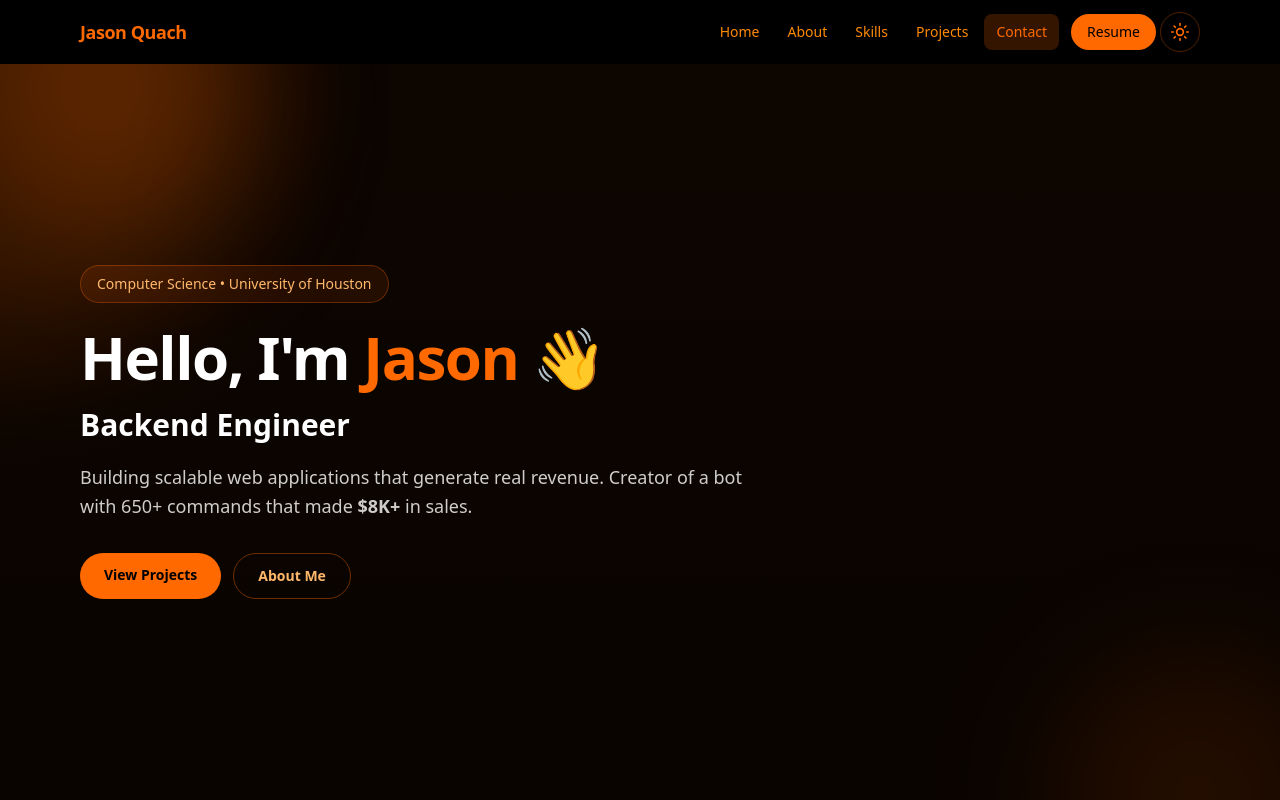
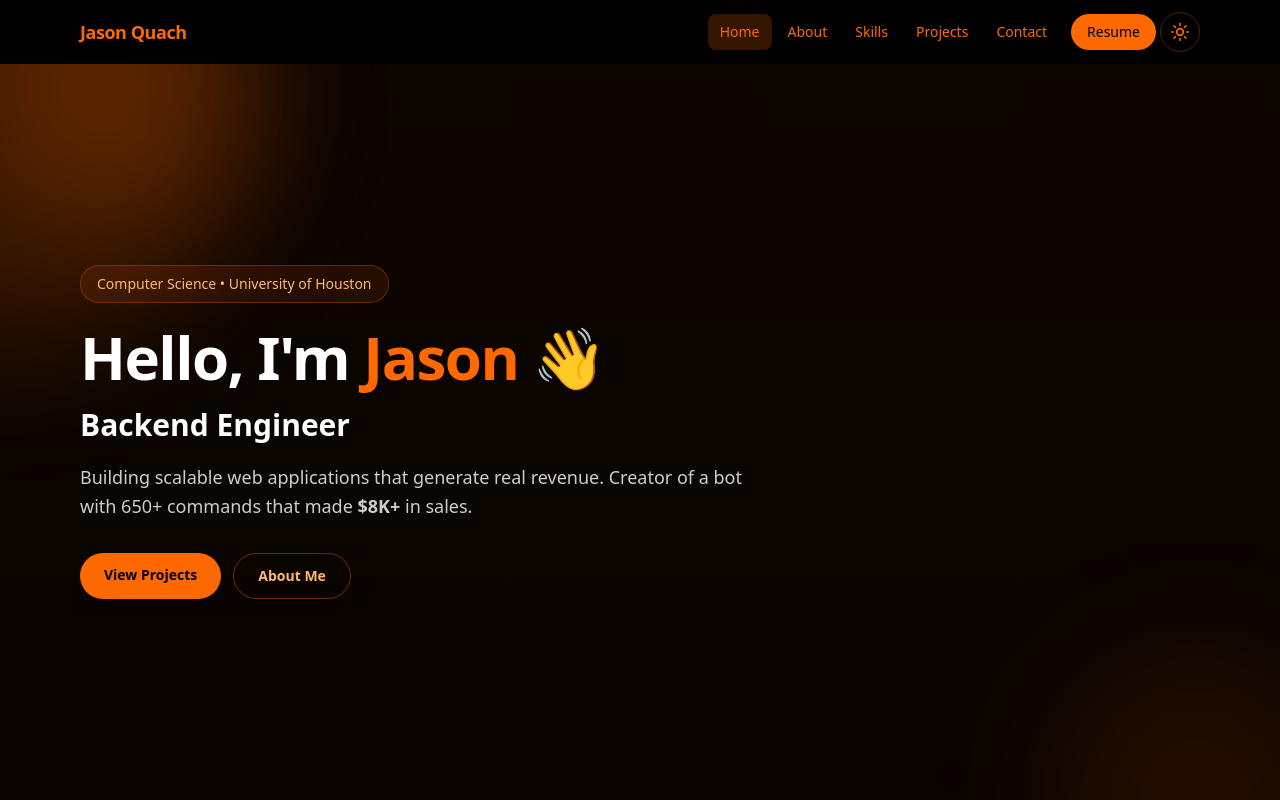
Before and after one commit to Abyss999/Jason-Quach-Portfolio, a Next.js app in the folder portfolio/: page / in a window 1280 px wide. Shown: the top 800 px of the page. Built offline with nearby package versions, Linux system fonts and the light colour scheme.

Commit message:
added tracking

```diff
--- a/portfolio/components/AboutMe.tsx
+++ b/portfolio/components/AboutMe.tsx
@@ -19,6 +19,10 @@ const socials = [
         label: "Email",
         icon: <Mail className="h-6 w-6"/>,
         href: "mailto:jtquach@cougarnet.uh.edu",
+        onClick: (e: React.MouseEvent<HTMLAnchorElement>) => {
+            e.preventDefault();
+            window.location.href = "mailto:jtquach@cougarnet.uh.edu";
+        },
     },
     {
         label: "Resume",
@@ -123,6 +127,7 @@ export default function AboutMe() {
                             <a
                                 key={social.label}
                                 href={social.href}
+                                onClick={social.onClick}
                                 target={social.href.startsWith("http") || social.href.endsWith("pdf") ? "_blank" : undefined}
                                 rel={social.href.startsWith("http") || social.href.endsWith("pdf") ? "noopener noreferrer" : undefined}
                                 className="inline-flex items-center gap-2 rounded-full border border-orange-500/40
--- /dev/null
+++ b/portfolio/components/ContactMe.tsx
@@ -0,0 +1,80 @@
+"use client";
+
+import React from "react";
+import { Dialog, DialogContent, DialogHeader, DialogTitle } from "@/components/ui/dialog";
+import { Button } from "@/components/ui/button";
+
+type ContactMeProps = {
+    open: boolean;
+    onOpenChange: (open: boolean) => void;
+    toEmail?: string;
+}
+
+export default function ContactMe({ open, onOpenChange, toEmail = "jtquach@cougarnet.uh.edu" }: ContactMeProps) {
+    const [name, setName] = React.useState("");
+    const [email, setEmail] = React.useState("");
+    const [message, setMessage] = React.useState("");
+
+    const subject = `Portfolio Contact from ${name} || Portfolio`;
+    const body = `Name: ${name}\nEmail: ${email}\n\nMessage:\n${message}`;
+
+    const mailtoLink = `mailto:${toEmail}?subject=${encodeURIComponent(subject)}&body=${encodeURIComponent(body)}`;
+
+    return (
+        <Dialog open={open} onOpenChange={onOpenChange}>
+            <DialogContent className="w-[min(96vw,520px)] p-0 bg-white dark:bg-black/95 text-gray-900 dark:text-white border border-gray-200 dark:border-orange-500/20">
+              <div className = "p-6">
+                    <DialogHeader className="text-center">
+                        <DialogTitle className="text-2xl font-bold text-orange-500">
+                            Contact Me
+                        </DialogTitle>
+                    </DialogHeader>
+
+
+                    <div className="mt-6 space-y-4">
+                        <input
+                            type="text"
+                            placeholder="Your Name"
+                            value={name}
+                            onChange={(e) => setName(e.target.value)}
+                            className="w-full rounded-xl border border-gray-200 dark:border-orange-500/20 bg-gray-50 dark:bg-white/5 px-4 py-2 text-gray-900 dark:text-white placeholder:text-gray-400 dark:placeholder:text-white/40 outline-none focus:border-orange-500/40 focus:ring-2 focus:ring-orange-500/20 "
+                        />
+
+                        <input
+                            type="text"
+                            placeholder="Your Email"
+                            value={email}
+                            onChange={(e) => setEmail(e.target.value)}
+                            className="w-full rounded-xl border border-gray-200 dark:border-orange-500/20 bg-gray-50 dark:bg-white/5 px-4 py-2 text-gray-900 dark:text-white placeholder:text-gray-400 dark:placeholder:text-white/40 outline-none focus:border-orange-500/40 focus:ring-2 focus:ring-orange-500/20 "
+                        />
+
+                        <textarea
+                            placeholder="Your Message"
+                            value={message}
+                            onChange={(e) => setMessage(e.target.value)}
+                            rows={6}
+                            className="w-full resize-none rounded-xl border border-gray-200 dark:border-orange-500/20 bg-gray-50 dark:bg-white/5 px-4 py-2 text-gray-900 dark:text-white placeholder:text-gray-400 dark:placeholder:text-white/40 outline-none focus:border-orange-500/40 focus:ring-2 focus:ring-orange-500/20"
+                        />
+
+                    </div>
+
+                    <Button
+                        asChild
+                        className="mt-6 w-full border border-orange-500/30 bg-orange-500/15 text-orange-500 hover:bg-orange-500/20 hover:text-orange-300"
+                    ></Button>
+
+                    <p className="mt-4 text-center text-sm text-gray-600 dark:text-white/60">
+                        Or email me directly at{" "}
+                        <a
+                        href={`mailto:${toEmail}`}
+                        className="text-orange-500 hover:text-orange-400 hover:underline"
+                        >
+                        {toEmail}
+                        </a>
+                    </p>
+
+                </div>
+            </DialogContent>
+        </Dialog>
+    )
+}
--- a/portfolio/components/Footer.tsx
+++ b/portfolio/components/Footer.tsx
@@ -11,6 +11,7 @@ export default function Footer() {
           <div className="text-center md:text-left">
             <h3 className="text-xl font-bold text-orange-500">Jason Quach</h3>
             <p className="mt-1 text-sm text-gray-600 dark:text-white/60">Computer Science • Full-Stack</p>
+            <a href="mailto:jtquach@cougarnet.uh.edu" className="mt-1 text-sm text-gray-600 dark:text-white/60">jtquach@cougarnet.uh.edu</a>
           </div>
 
           {/* Center - Social Links */}
--- a/portfolio/components/NavBar.tsx
+++ b/portfolio/components/NavBar.tsx
@@ -1,10 +1,11 @@
 "use client";
 
-import {useState} from "react";
+import {useEffect, useState} from "react";
 
 import Link from "next/link";
 import { usePathname } from "next/navigation";
 import ThemeToggle from "@/components/ThemeToggle";
+import ContactMe from "@/components/ContactMe";
 
 import { Button } from "@/components/ui/button";
 import {
@@ -19,14 +20,6 @@ import { cn } from "@/lib/utils";
 
 import { Menu } from "lucide-react";
 
-const navItems = [
-  { label: "Home", path: "/#hero" },
-  { label: "About", path: "/#about" },
-  { label: "Skills", path: "/#skills" },
-  { label: "Projects", path: "/#projects" },
-  { label: "Contact", path: "/contact" },
-];
-
 const RESUME_HREF = "/resume.pdf";
 
 function NavLink({
@@ -40,15 +33,26 @@ function NavLink({
   isActive: boolean;
   onClick?: () => void;
 }) {
+
+  const classes = cn(
+    "rounded-md px-3 py-2 text-sm font-medium transition-colors",
+        "text-orange-500 hover:text-orange-500 hover:bg-orange-500/15",
+        isActive && "text-orange-500 bg-orange-500/20"
+      );
+
+    if (onClick) {
+      return (
+        <button  type="button" onClick={onClick} className={classes}>
+          {label}
+        </button>
+      )
+    }
+
     return (
       <Link
         href={href}
         onClick={onClick}
-      className={cn(
-        "rounded-md px-3 py-2 text-sm font-medium transition-colors",
-        "text-orange-400 hover:text-orange-500 hover:bg-orange-500/15",
-        isActive && "text-orange-500 bg-orange-500/20"
-      )}
+        className={classes}
       >
         {label}
       </Link>
@@ -56,10 +60,52 @@ function NavLink({
   }
 
 export default function NavBar() {
+
   const pathname = usePathname();
   const [open, setOpen] = useState(false);
+  const [contactOpen, setContactOpen] = useState(false);
+  const [activeSection, setActiveSection] = useState<string | null>("hero");
+
+  const navItems = [
+    { label: "Home", path: "/#hero", id: "hero" },
+    { label: "About", path: "/#about", id: "about" },
+    { label: "Skills", path: "/#skills", id: "skills" },
+    { label: "Projects", path: "/#projects", id: "projects" },
+    { label: "Contact", path: "#", onClick: () => {
+        setContactOpen(true)
+      }
+    },
+  ];
+
+  useEffect(() => {
+    const sections = ["hero", "about", "skills", "projects"];
+
+    const observer = new IntersectionObserver(
+      (entries) => {
+        entries.forEach((entry) => {
+          if (entry.isIntersecting) {
+            setActiveSection(entry.target.id);
+          }
+        })
+      }, {
+        rootMargin: "-40% 0px -40% 0px",
+        threshold: 0,
+      }
+    )
+
+    sections.forEach((id) => {
+      const section = document.getElementById(id);
+      if (section) {
+        observer.observe(section);
+      }
+
+    });
+
+    return () => observer.disconnect();
+  }, []);
 
   return (
+    <>
       <header className="sticky top-0 z-50">
         <div className="bg-white dark:bg-black">
           <div className="mx-auto flex h-16 max-w-6xl items-center justify-between px-4">
@@ -74,15 +120,14 @@ export default function NavBar() {
             {/* Desktop Nav */}
             <nav className="hidden items-center gap-1 md:flex">
               {navItems.map((item) => {
-                const isActive =
-                    item.path === pathname ||
-                    (pathname === "/" && item.path.startsWith("/#"));
+
                   return (
                       <NavLink
                           key={item.path}
                           href={item.path}
                           label={item.label}
-                        isActive={!isActive}
+                          isActive={item.id ? activeSection === item.id : false}
+                          onClick={item.onClick}
                       />
                   );
               })}
@@ -122,16 +167,22 @@ export default function NavBar() {
 
                   <div className="mt-6 flex flex-col gap-2">
                       {navItems.map((item) => {
-                        const isActive =
-                            item.path === pathname ||
-                            (pathname === "/" && item.path.startsWith("/#"));
+
                           return (
                               <NavLink
                                   key={item.path}
                                   href={item.path}
                                   label={item.label}
-                                isActive={!isActive}
-                                onClick={() => setOpen(false)}
+                                  isActive={item.id ? activeSection === item.id : false}
+                                  onClick={
+                                    item.onClick
+                                      ? () => {
+                                          setOpen(false);
+                                          item.onClick?.();
+                                        }
+                                      : () => setOpen(false)
+                                  }
+
                               />
                           );
                       })}
@@ -153,5 +204,8 @@ export default function NavBar() {
           </div>
         </div>
       </header>
+
+      <ContactMe open={contactOpen} onOpenChange={setContactOpen} />
+    </>
   );
 }
```
Also changed, not shown: portfolio/app/page.tsx (+21 -21 lines). Lines whose indentation alone changed are shown as unchanged.
